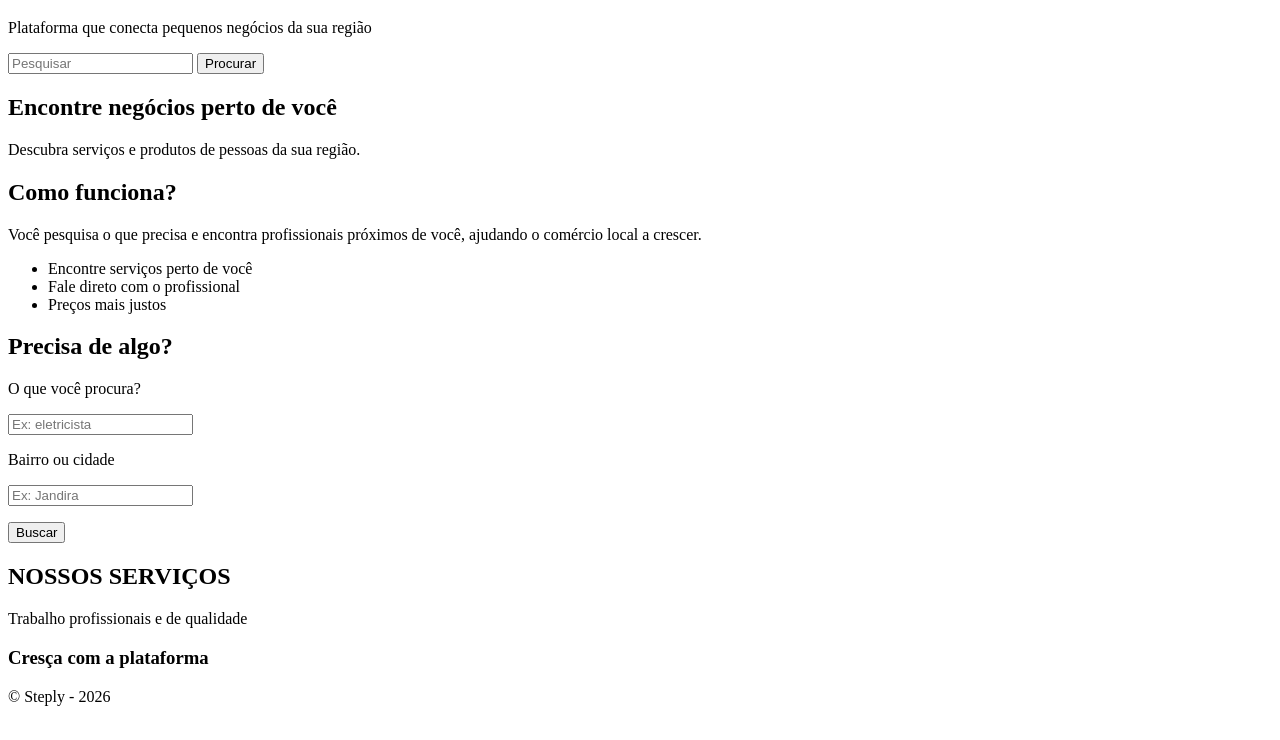
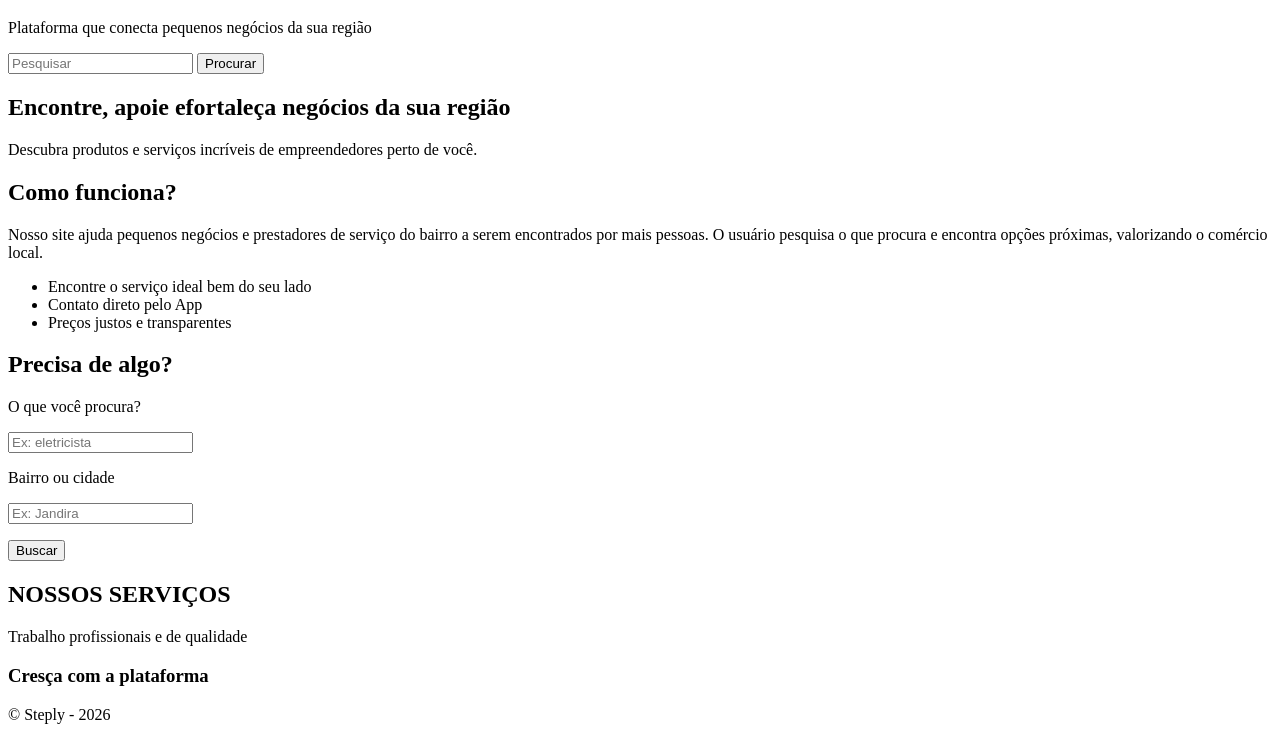
Before and after one commit to steplyini/STEPLY, a plain HTML site: page index.html in a window 1280 px wide. Shown: the part 61-801 px from the top of the page. Drawn offline with Linux system fonts and the light colour scheme.

Commit message:
Mudei o index

```diff
--- a/index.html
+++ b/index.html
@@ -22,21 +22,20 @@
 <main>
 
     <section>
-        <h2>Encontre negócios perto de você</h2>
-        <p>Descubra serviços e produtos de pessoas da sua região.</p>
+        <h2>Encontre, apoie efortaleça negócios da sua região</h2>
+        <p>Descubra produtos e serviços incríveis de empreendedores perto de você.</p>
     </section>
 
     <section>
         <h2>Como funciona?</h2>
         <p>
-            Você pesquisa o que precisa e encontra profissionais próximos de você,
-            ajudando o comércio local a crescer.
+            Nosso site ajuda pequenos negócios e prestadores de serviço do bairro a serem encontrados por mais pessoas. O usuário pesquisa o que procura e encontra opções próximas, valorizando o comércio local.
         </p>
 
         <ul>
-            <li>Encontre serviços perto de você</li>
-            <li>Fale direto com o profissional</li>
-            <li>Preços mais justos</li>
+            <li>Encontre o serviço ideal bem do seu lado </li>
+            <li>Contato direto pelo App</li>
+            <li>Preços justos e transparentes</li>
         </ul>
     </section>
 
```
